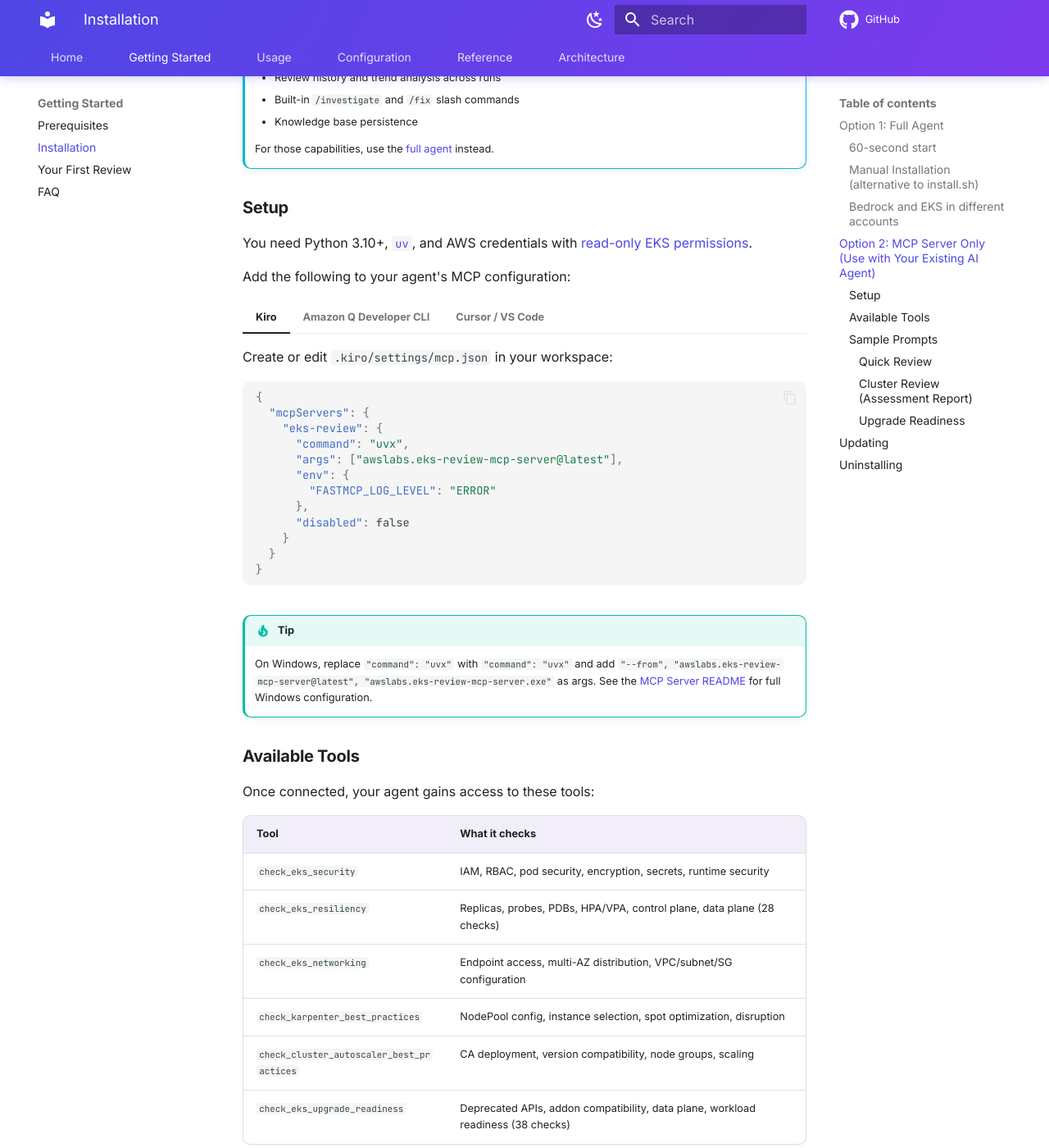
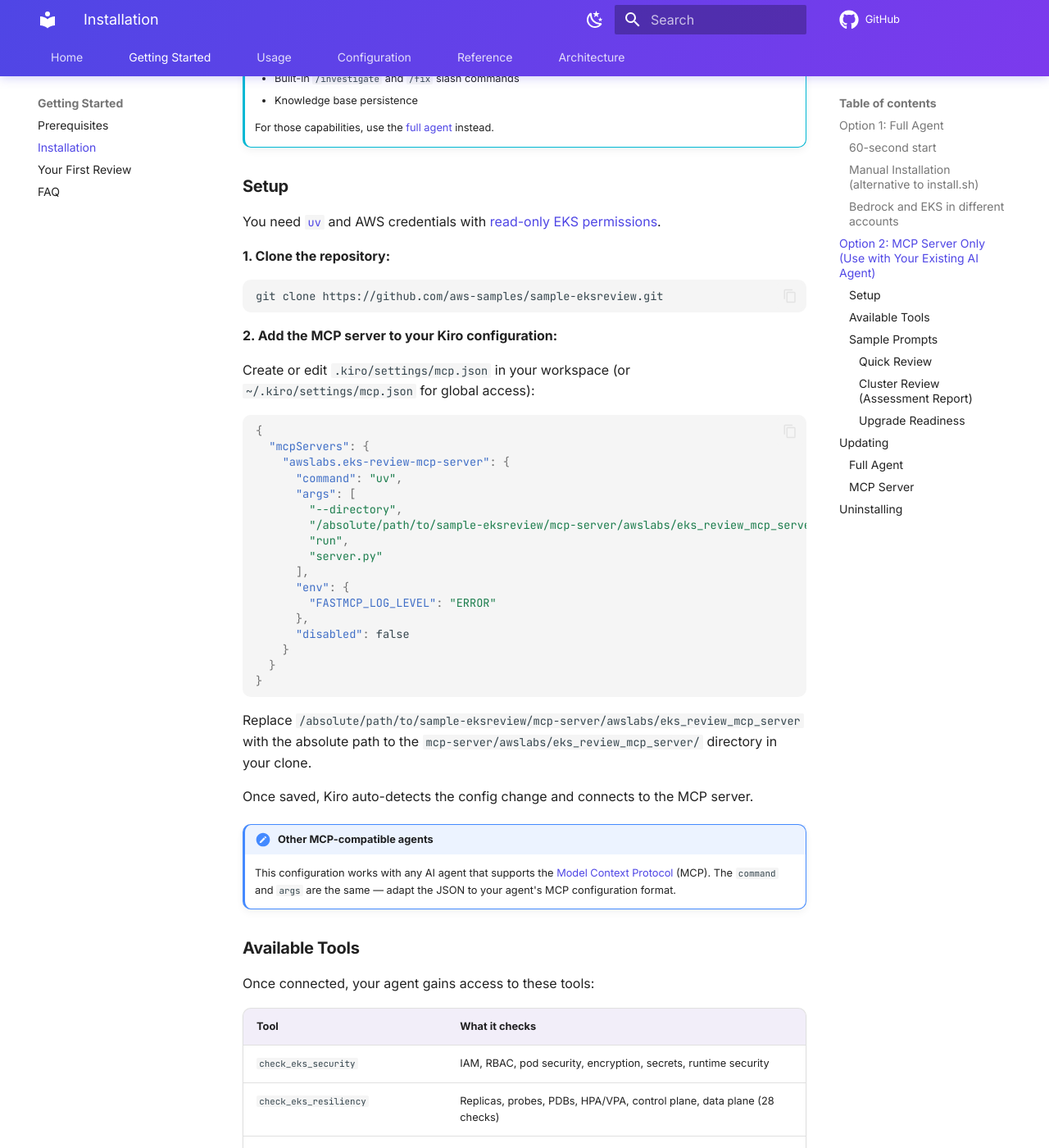
Before and after one commit to aws-samples/sample-eksreview, an MkDocs documentation site: the page built from docs/getting-started/installation.md, in a window 1280 px wide and 1400 px high, scrolled down 2195 px. Shown: the whole window at 82% size. Built offline with MkDocs 1.6.1 and Material for MkDocs 9.7.7, drawn with Linux system fonts in a browser that asks for light colours; comment, search, counter and statistics services are not loaded; some of the changed text lies outside the part shown.

Commit message:
Added Steps to connect through MCP compatible tool

````diff
--- a/docs/getting-started/installation.md
+++ b/docs/getting-started/installation.md
@@ -3,7 +3,7 @@
 There are two ways to use eksreview:
 
 1. **Full agent (recommended)** — a conversational CLI that reviews clusters, generates prioritized reports, and supports follow-up investigation and remediation.
-2. **MCP Server only** — plug the review tools into your existing AI agent (Kiro, Cursor, Amazon Q Developer CLI, VS Code, etc.) as an MCP server.
+2. **MCP Server only** — plug the review tools into your existing AI agent (Kiro, or any agent that supports MCP) as a local MCP server.
 
 ---
 
@@ -66,7 +66,7 @@
 
 ## Option 2: MCP Server Only (Use with Your Existing AI Agent)
 
-If you already have an AI agent you prefer (Kiro, Cursor, Amazon Q Developer CLI, VS Code Copilot, etc.), you can add the EKS Review MCP Server as a tool source. The MCP server provides the same best-practice checks that power the full agent, exposed as MCP tools your agent can call.
+If you already have an AI agent you prefer (Kiro, or any other agent that supports [MCP](https://modelcontextprotocol.io/)), you can add the EKS Review MCP Server as a tool. The MCP server provides the same best-practice checks that power the full agent, exposed as MCP tools your agent can call.
 
 !!! info "What you get with the MCP Server"
     The MCP Server **performs cluster reviews** — it runs the same best-practice checks as the full agent across security, resiliency, networking, Karpenter, Cluster Autoscaler, and upgrade readiness. Your AI agent can call these tools, interpret the structured results, and help you act on findings.
@@ -82,70 +82,44 @@
 
 ### Setup
 
-You need Python 3.10+, [`uv`](https://docs.astral.sh/uv/getting-started/installation/), and AWS credentials with [read-only EKS permissions](../reference/permissions.md).
+You need [`uv`](https://docs.astral.sh/uv/getting-started/installation/) and AWS credentials with [read-only EKS permissions](../reference/permissions.md).
 
-Add the following to your agent's MCP configuration:
+**1. Clone the repository:**
 
-=== "Kiro"
+```bash
+git clone https://github.com/aws-samples/sample-eksreview.git
+```
 
-    Create or edit `.kiro/settings/mcp.json` in your workspace:
+**2. Add the MCP server to your Kiro configuration:**
 
-    ```json
-    {
-      "mcpServers": {
-        "eks-review": {
-          "command": "uvx",
-          "args": ["awslabs.eks-review-mcp-server@latest"],
-          "env": {
-            "FASTMCP_LOG_LEVEL": "ERROR"
-          },
-          "disabled": false
-        }
-      }
+Create or edit `.kiro/settings/mcp.json` in your workspace (or `~/.kiro/settings/mcp.json` for global access):
+
+```json
+{
+  "mcpServers": {
+    "awslabs.eks-review-mcp-server": {
+      "command": "uv",
+      "args": [
+        "--directory",
+        "/absolute/path/to/sample-eksreview/mcp-server/awslabs/eks_review_mcp_server",
+        "run",
+        "server.py"
+      ],
+      "env": {
+        "FASTMCP_LOG_LEVEL": "ERROR"
+      },
+      "disabled": false
     }
-    ```
+  }
+}
+```
 
-=== "Amazon Q Developer CLI"
+Replace `/absolute/path/to/sample-eksreview/mcp-server/awslabs/eks_review_mcp_server` with the absolute path to the `mcp-server/awslabs/eks_review_mcp_server/` directory in your clone.
 
-    Edit your Q Developer CLI MCP configuration (`~/.aws/amazonq/mcp.json`):
+Once saved, Kiro auto-detects the config change and connects to the MCP server.
 
-    ```json
-    {
-      "mcpServers": {
-        "awslabs.eks-review-mcp-server": {
-          "command": "uvx",
-          "args": ["awslabs.eks-review-mcp-server@latest"],
-          "env": {
-            "FASTMCP_LOG_LEVEL": "ERROR"
-          },
-          "autoApprove": [],
-          "disabled": false
-        }
-      }
-    }
-    ```
-
-=== "Cursor / VS Code"
-
-    Add to your project's `.cursor/mcp.json` or VS Code MCP settings:
-
-    ```json
-    {
-      "mcpServers": {
-        "awslabs.eks-review-mcp-server": {
-          "command": "uvx",
-          "args": ["awslabs.eks-review-mcp-server@latest"],
-          "env": {
-            "FASTMCP_LOG_LEVEL": "ERROR"
-          },
-          "disabled": false
-        }
-      }
-    }
-    ```
-
-!!! tip
-    On Windows, replace `"command": "uvx"` with `"command": "uvx"` and add `"--from", "awslabs.eks-review-mcp-server@latest", "awslabs.eks-review-mcp-server.exe"` as args. See the [MCP Server README](https://github.com/awslabs/mcp) for full Windows configuration.
+!!! note "Other MCP-compatible agents"
+    This configuration works with any AI agent that supports the [Model Context Protocol](https://modelcontextprotocol.io/) (MCP). The `command` and `args` are the same — adapt the JSON to your agent's MCP configuration format.
 
 ### Available Tools
 
@@ -216,12 +190,23 @@
 
 ## Updating
 
+### Full Agent
+
 eksreview is run from a clone, so update with `git pull` and re-run the installer to pick up any new updates:
 
 ```bash
-cd eksreview
+cd sample-eksreview
 git pull
 ./install.sh
+```
+
+### MCP Server
+
+Pull the latest changes — Kiro will pick up the updated server automatically on next reconnect:
+
+```bash
+cd sample-eksreview
+git pull
 ```
 
 ## Uninstalling
@@ -229,10 +214,10 @@
 Remove the virtual environment and (optionally) the local data directories, then delete the clone:
 
 ```bash
-cd eksreview
+cd sample-eksreview
 rm -rf .venv                      # the installed environment
 rm -rf reports/ .knowledge/ .sessions/   # optional: generated data (see Data & Cleanup)
-cd .. && rm -rf eksreview         # the clone itself
+cd .. && rm -rf sample-eksreview  # the clone itself
 ```
 
 Nothing is installed outside the project directory, so removing the clone leaves no residue in the project. One exception: `uv` may keep a package cache under `~/.cache/uv` (shared with other uv projects; safe to leave or clear with `uv cache clean`).
````
